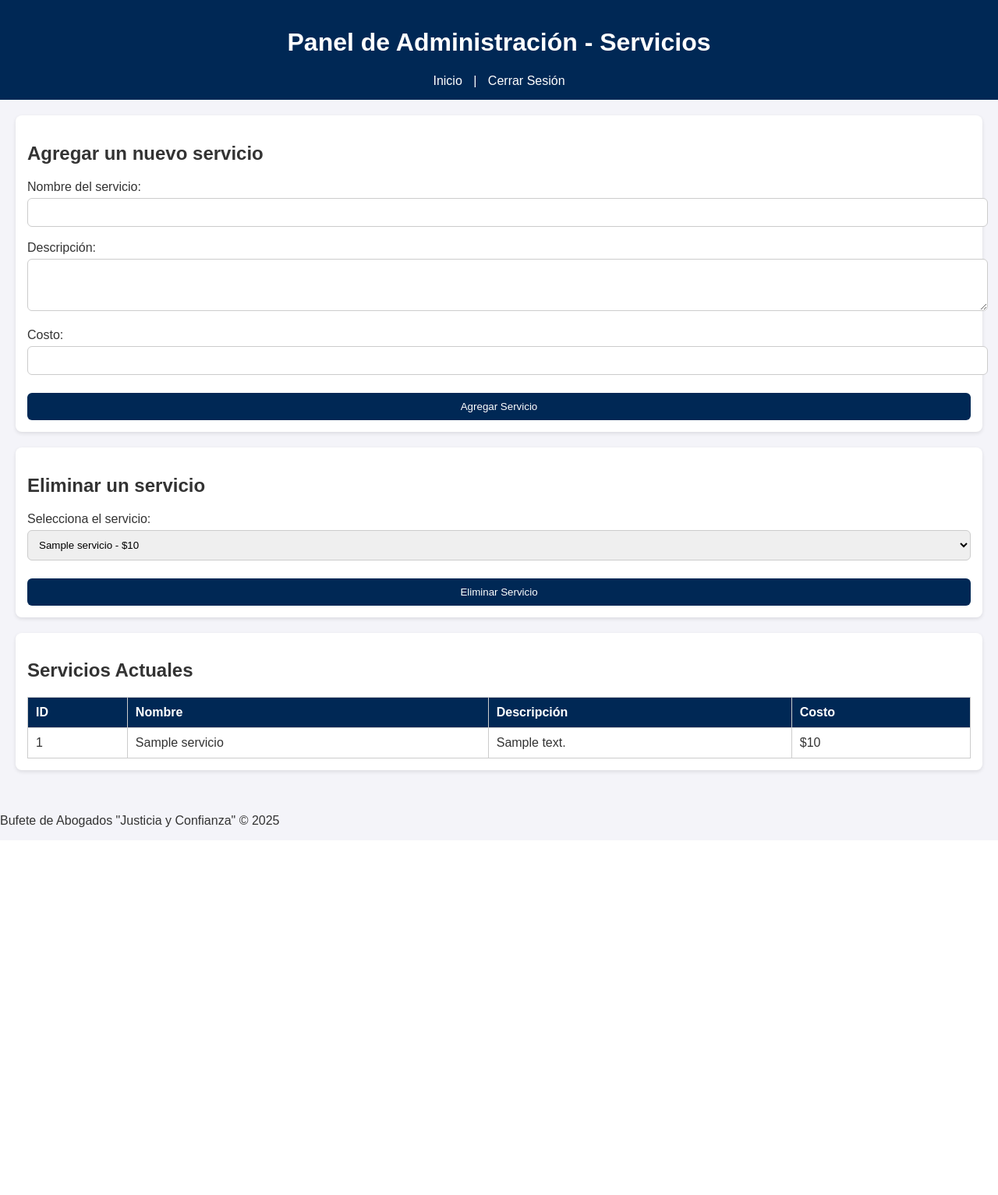
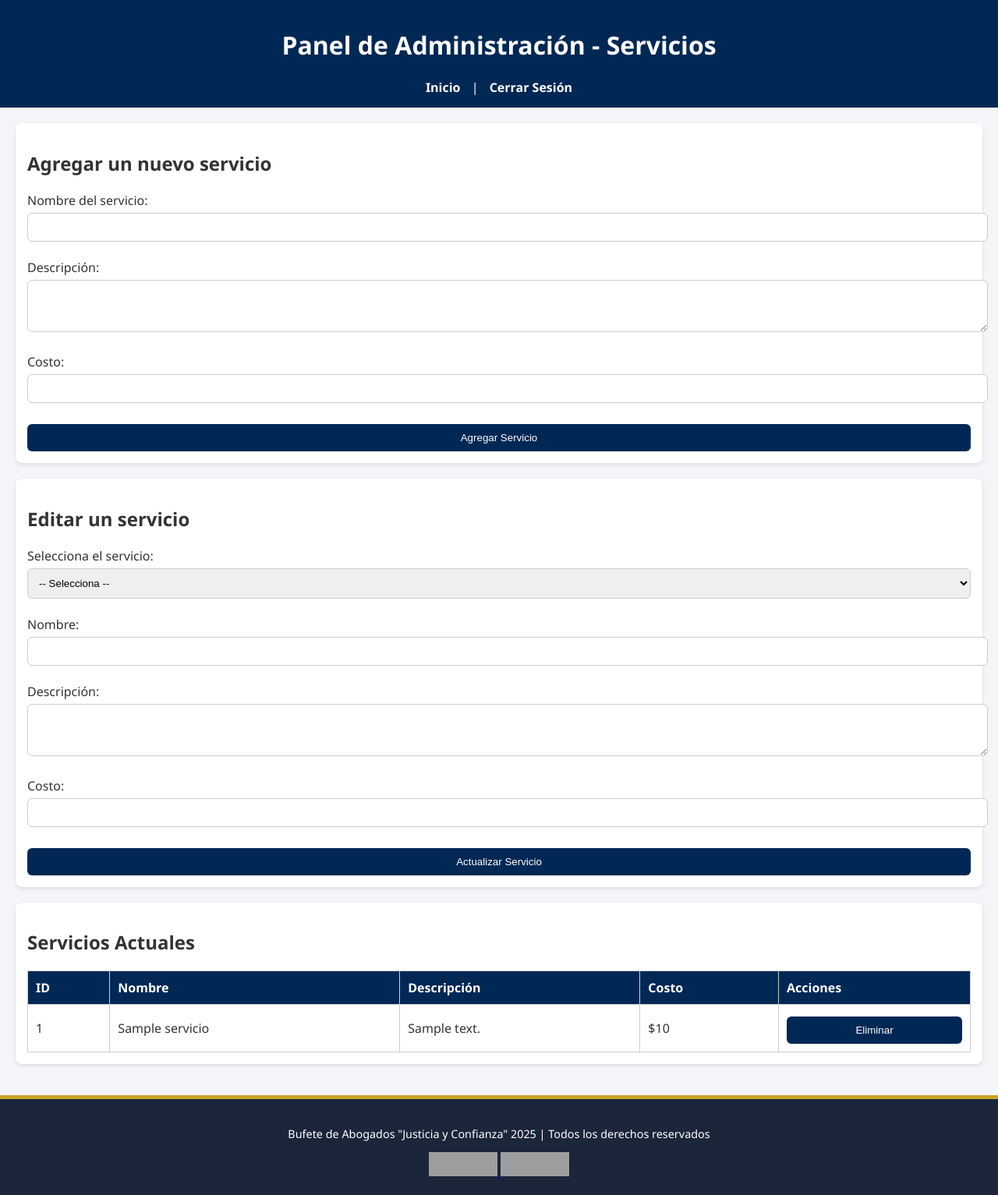
Before and after one commit to Antonio57093/Programacion_web, a Flask app: page /admin in a window 1280 px wide. Shown: the whole page at 78% size. Before the commit the page ends 1061 px from the top, so only its background shows below. Run offline with Flask 3, Linux system fonts and the light colour scheme; the visitor is signed in with stand-in values (Sample User, id 1); tables that the repository leaves empty or names only in its code hold one stand-in row (values such as "Sample post"); grey boxes are pictures that could not be loaded.

Commit message:
Segunda entrega correcciones

```diff
--- a/app.py
+++ b/app.py
@@ -142,6 +142,26 @@ def eliminar_servicio():
     conn.close()
     return redirect(url_for("admin_panel"))
 
+@app.route("/actualizar_servicio", methods=["POST"])
+@role_required(["admin"])
+def actualizar_servicio():
+    id_servicio = request.form["id"]
+    nombre = request.form["nombre"]
+    descripcion = request.form["descripcion"]
+    costo = request.form["costo"]
+
+    conn = get_db_connection()
+    cursor = conn.cursor()
+    cursor.execute(
+        "UPDATE servicios SET nombre=%s, descripcion=%s, costo=%s WHERE id=%s",
+        (nombre, descripcion, costo, id_servicio)
+    )
+    conn.commit()
+    cursor.close()
+    conn.close()
+
+    return redirect(url_for("admin_panel"))
+
 
 # Logout
 @app.route("/logout")
--- a/static/admin.css
+++ b/static/admin.css
@@ -1,5 +1,5 @@
 body {
-  font-family: Arial, sans-serif;
+  font-family: "Segoe UI", Tahoma, Geneva, Verdana, sans-serif;
   margin: 0;
   background: #f4f4f9;
   color: #333;
@@ -16,6 +16,16 @@ header nav a {
   color: white;
   margin: 0 10px;
   text-decoration: none;
+}
+
+nav a {
+  color: white;
+  text-decoration: none;
+  font-weight: bold;
+}
+
+nav a:hover {
+  color: #C9A227;
 }
 
 main {
@@ -65,3 +75,12 @@ table th {
   background: #002855;
   color: white;
 }
+
+footer {
+  background: #1B263B;
+  color: white;
+  text-align: center;
+  padding: 20px;
+  border-top: 5px solid #C9A227;
+  font-size: 0.9em;
+}
--- a/templates/admin.html
+++ b/templates/admin.html
@@ -3,9 +3,10 @@
 <head>
   <meta charset="UTF-8">
   <title>Panel de Administración</title>
-  <link rel="stylesheet" href="{{ url_for('static', filename='admin.css') }}">
+  <link rel="stylesheet" href="https://antonio57093.github.io/Programacion_web/static/admin.css">
 </head>
 <body>
+
   <header>
     <h1>Panel de Administración - Servicios</h1>
     <nav>
@@ -32,22 +33,37 @@
       </form>
     </section>
 
-    <!-- Eliminar servicio -->
+    <!-- Editar servicio -->
     <section>
-      <h2>Eliminar un servicio</h2>
-      <form method="POST" action="{{ url_for('eliminar_servicio') }}">
-        <label for="id">Selecciona el servicio:</label>
-        <select id="id" name="id" required>
+      <h2>Editar un servicio</h2>
+      <form method="POST" action="{{ url_for('actualizar_servicio') }}">
+        <label for="id_editar">Selecciona el servicio:</label>
+        <select id="id_editar" name="id" required onchange="cargarDatos(this)">
+          <option value="">-- Selecciona --</option>
           {% for servicio in servicios %}
-            <option value="{{ servicio.id }}">{{ servicio.nombre }} - ${{ servicio.costo }}</option>
+            <option value="{{ servicio.id }}"
+              data-nombre="{{ servicio.nombre }}"
+              data-descripcion="{{ servicio.descripcion }}"
+              data-costo="{{ servicio.costo }}">
+              {{ servicio.nombre }} - ${{ servicio.costo }}
+            </option>
           {% endfor %}
         </select><br><br>
 
-        <button type="submit">Eliminar Servicio</button>
+        <label for="nombre_editar">Nombre:</label>
+        <input type="text" id="nombre_editar" name="nombre" required><br><br>
+
+        <label for="descripcion_editar">Descripción:</label>
+        <textarea id="descripcion_editar" name="descripcion" rows="3" required></textarea><br><br>
+
+        <label for="costo_editar">Costo:</label>
+        <input type="number" id="costo_editar" name="costo" required><br><br>
+
+        <button type="submit">Actualizar Servicio</button>
       </form>
     </section>
 
-    <!-- Lista de servicios -->
+
     <section>
       <h2>Servicios Actuales</h2>
       <table>
@@ -56,6 +72,7 @@
           <th>Nombre</th>
           <th>Descripción</th>
           <th>Costo</th>
+          <th>Acciones</th>
         </tr>
         {% for servicio in servicios %}
         <tr>
@@ -63,6 +80,13 @@
           <td>{{ servicio.nombre }}</td>
           <td>{{ servicio.descripcion }}</td>
           <td>${{ servicio.costo }}</td>
+          <td>
+            <!-- Botón eliminar -->
+            <form method="POST" action="{{ url_for('eliminar_servicio') }}" style="display:inline;">
+              <input type="hidden" name="id" value="{{ servicio.id }}">
+              <button type="submit" onclick="return confirm('¿Seguro que quieres eliminar este servicio?')">Eliminar</button>
+            </form>
+          </td>
         </tr>
         {% endfor %}
       </table>
@@ -70,7 +94,33 @@
   </main>
 
   <footer>
-    <p>Bufete de Abogados "Justicia y Confianza" © 2025</p>
+    <p>Bufete de Abogados "Justicia y Confianza" 2025 | Todos los derechos reservados</p>
+
+    <a href="https://validator.w3.org/check?uri=referer">
+      <img src="https://www.w3.org/Icons/valid-html401"
+           alt="¡HTML válido!" height="31" width="88">
+    </a>
+
+    <a href="https://jigsaw.w3.org/css-validator/check/referer">
+      <img src="https://jigsaw.w3.org/css-validator/images/vcss-blue"
+            alt="¡CSS Válido!" height="31" width="88" />
+    </a>
   </footer>
+
+  <!-- Script para cargar datos en el formulario de edicion -->
+  <script>
+    function cargarDatos(select) {
+      let option = select.options[select.selectedIndex];
+      if(option.value) {
+        document.getElementById("nombre_editar").value = option.getAttribute("data-nombre");
+        document.getElementById("descripcion_editar").value = option.getAttribute("data-descripcion");
+        document.getElementById("costo_editar").value = option.getAttribute("data-costo");
+      } else {
+        document.getElementById("nombre_editar").value = "";
+        document.getElementById("descripcion_editar").value = "";
+        document.getElementById("costo_editar").value = "";
+      }
+    }
+  </script>
 </body>
 </html>
```
